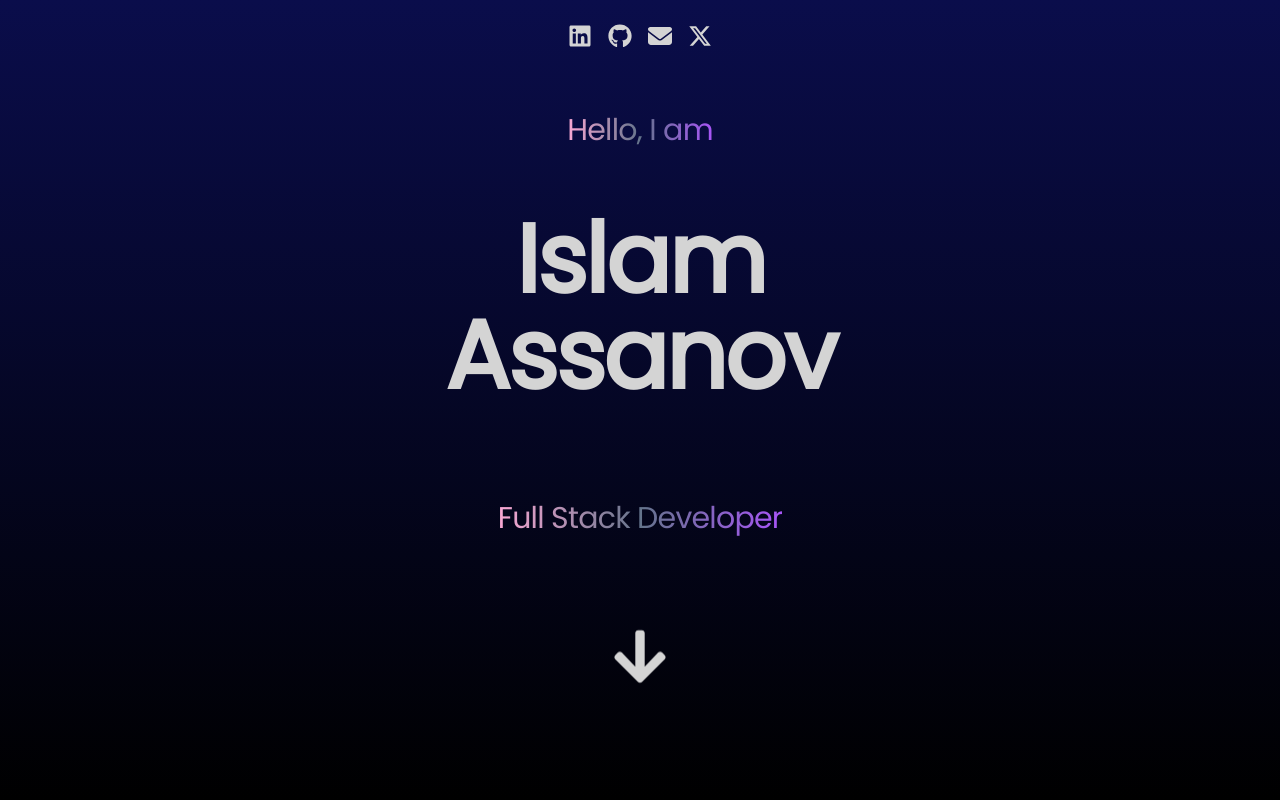
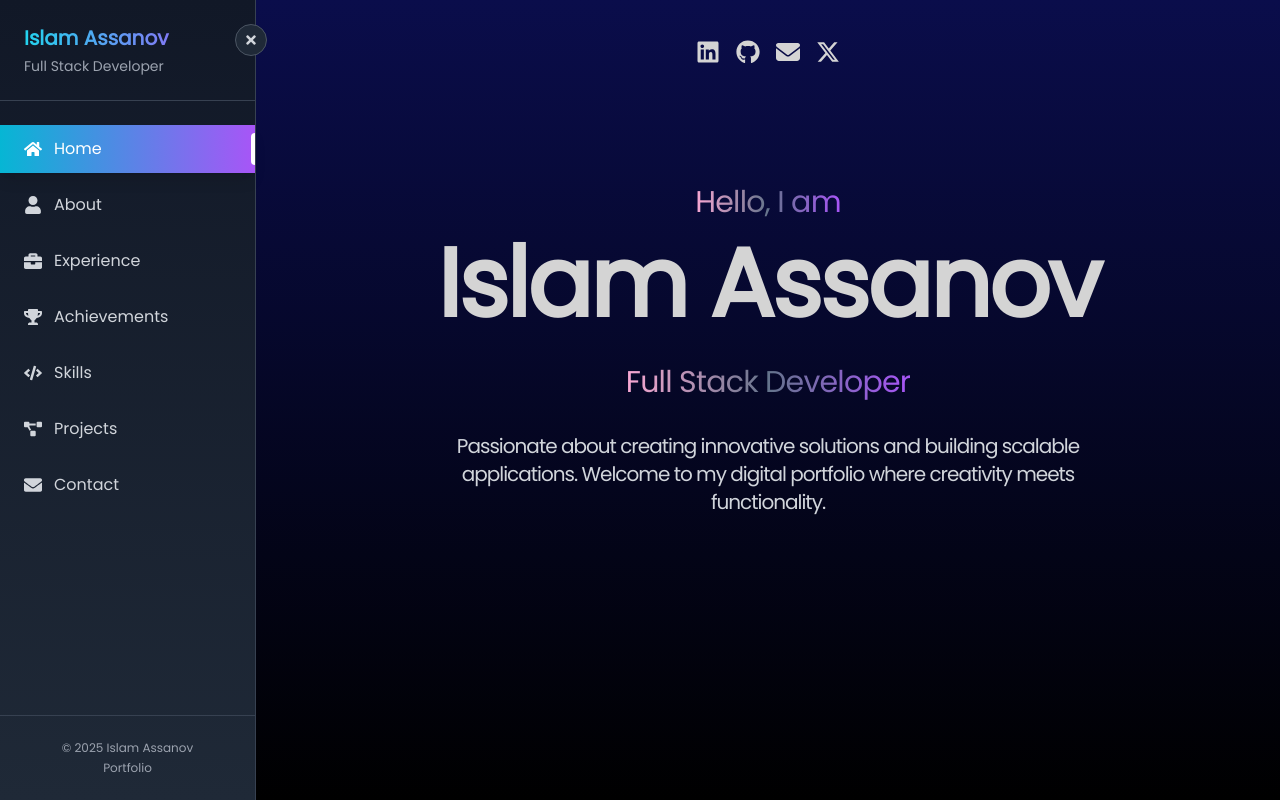
Before and after one commit to islamborghini/Portfolio, a React (Vite) app: page / in a window 1280 px wide. Shown: the top 802 px of the page. Built offline with nearby package versions, Linux system fonts and the light colour scheme; the HTML template or start-up script is replaced by a standard one.

Commit message:
added the sections on the left

```diff
--- a/src/App.jsx
+++ b/src/App.jsx
@@ -1,3 +1,4 @@
+import { useState } from "react";
 import About from "./components/About";
 import Contact from "./components/Contact";
 import Experience from "./components/Experience";
@@ -6,37 +7,57 @@ import Hero from "./components/Hero";
 import Navbar from "./components/Navbar";
 import Projects from "./components/Projects";
 import Technologies from "./components/Technologies";
-import ScrollHeader from "./components/ScrollHeader";
-import './index.css'; // Make sure to import the CSS file where you added the smooth scroll
+import Sidebar from "./components/Sidebar";
+import './index.css';
 
 const App = () => {
+  const [activeSection, setActiveSection] = useState('hero');
+
+  const renderActiveSection = () => {
+    switch (activeSection) {
+      case 'hero':
+        return <Hero />;
+      case 'about':
+        return <About />;
+      case 'experience':
+        return <Experience />;
+      case 'achievements':
+        return <Achievements />;
+      case 'technologies':
+        return <Technologies />;
+      case 'projects':
+        return <Projects />;
+      case 'contact':
+        return <Contact />;
+      default:
+        return <Hero />;
+    }
+  };
+
   return (
     <div className="overflow-x-hidden text-neutral-300 antialiased selection:bg-cyan-300 selection:text-cyan-900">
       <div className="fixed top-0 -z-10 h-full w-full">
         <div className="absolute top-0 z-[-2] h-screen w-screen bg-[radial-gradient(ellipse_80%_80%_at_50%_-20%, rgba(120,119,198,0.3), rgba(255,255,255,0))], bg-gradient-to-b from-[#0A0D4BFF] to-black"></div>
       </div>
-      <div className="container mx-auto px-8">
-        <ScrollHeader />
-        <Navbar />
-        <Hero />
-        <section id="about">
-          <About />
-        </section>
-        <section id="technologies">
-          <Technologies />
-        </section>
-        <section id="experience">
-          <Experience />
-        </section>
-        <section id="achievements">
-          <Achievements />
-        </section>
-        <section id="projects">
-          <Projects />
-        </section>
-        <section id="contact">
-          <Contact />
-        </section>
+
+      <div className="flex h-screen">
+        {/* Sidebar */}
+        <Sidebar activeSection={activeSection} setActiveSection={setActiveSection} />
+
+        {/* Main content area */}
+        <div className="flex-1 flex flex-col">
+          {/* Top navbar */}
+          <div className="px-8 py-4">
+            <Navbar />
+          </div>
+
+          {/* Content area */}
+          <div className="flex-1 overflow-y-auto px-8 pb-8">
+            <div className="max-w-6xl mx-auto">
+              {renderActiveSection()}
+            </div>
+          </div>
+        </div>
       </div>
     </div>
   );
--- a/src/components/Achievements.jsx
+++ b/src/components/Achievements.jsx
@@ -3,12 +3,12 @@ import { motion } from "framer-motion";
 
 const Achievements = () => {
   return (
-    <div className="border-neutral-900 pb-20">
+    <div className="py-10">
       <motion.h1
-        whileInView={{ opacity: 1, y: 0 }}
-        initial={{ opacity: 0, y: -100 }}
-        transition={{ duration: 0.5 }}
-        className="my-20 text-center text-4xl"
+        initial={{ opacity: 0, y: -50 }}
+        animate={{ opacity: 1, y: 0 }}
+        transition={{ duration: 0.8 }}
+        className="mb-12 text-center text-4xl"
       >
         Achievements
       </motion.h1>
--- a/src/components/Experience.jsx
+++ b/src/components/Experience.jsx
@@ -3,12 +3,12 @@ import { motion } from "framer-motion";
 
 const Experience = () => {
   return (
-    <div className="border-neutral-900 pb-4">
+    <div className="py-10">
       <motion.h1
-        whileInView={{ opacity: 1, y: 0 }}
-        initial={{ opacity: 0, y: -100 }}
-        transition={{ duration: 0.5 }}
-        className="my-20 text-center text-4xl"
+        initial={{ opacity: 0, y: -50 }}
+        animate={{ opacity: 1, y: 0 }}
+        transition={{ duration: 0.8 }}
+        className="mb-12 text-center text-4xl"
       >
         Experience
       </motion.h1>
--- a/src/components/Hero.jsx
+++ b/src/components/Hero.jsx
@@ -1,5 +1,4 @@
 import { HERO_CONTENT } from "../constants/index.js";
-import { FaArrowDown } from "react-icons/fa";
 import { motion } from "framer-motion";
 
 const container = (delay) => ({
@@ -13,10 +12,8 @@ const container = (delay) => ({
 
 const Hero = () => {
   return (
-    <div className="border-neutral-900 pb-4 lg:mb-60 lg:mt-10">
-      <div className="flex flex-wrap justify-center">
-        <div className="w-full lg:w-1/2">
-          <div className="flex flex-col items-center text-center">
+    <div className="flex items-center justify-center min-h-full py-20">
+      <div className="text-center">
         <motion.span
           variants={container(0.5)}
           initial="hidden"
@@ -29,7 +26,7 @@ const Hero = () => {
           variants={container(0)}
           initial="hidden"
           animate="visible"
-              className="pb-16 text-5xl font-bold tracking-tight lg:mt-16 lg:mb-8 lg:text-8xl"
+          className="pb-8 text-6xl font-bold tracking-tight lg:text-8xl mt-4"
         >
           Islam Assanov
         </motion.h1>
@@ -37,7 +34,7 @@ const Hero = () => {
           variants={container(0.5)}
           initial="hidden"
           animate="visible"
-              className="mb-10 bg-gradient-to-r from-pink-300 via-slate-500 to-purple-500 bg-clip-text text-3xl tracking-tight text-transparent"
+          className="bg-gradient-to-r from-pink-300 via-slate-500 to-purple-500 bg-clip-text text-3xl tracking-tight text-transparent"
         >
           Full Stack Developer
         </motion.span>
@@ -45,33 +42,11 @@ const Hero = () => {
           variants={container(1)}
           initial="hidden"
           animate="visible"
-              className="my-2 text-xl font-light py-6 tracking-tighter mt-10"
+          className="mt-8 text-xl font-light tracking-tighter text-gray-300 max-w-2xl mx-auto"
         >
-              <a href="#about">
-                <motion.span
-                  initial={{ y: 0 }}
-                  animate={{ y: 10 }}
-                  transition={{ duration: 0.5, repeat: Infinity, repeatType: "reverse" }}
-                  className="text-6xl font-black"
-                >
-                  <FaArrowDown className="animate-bounce" />
-                </motion.span>
-              </a>
-              {/*HERO_CONTENT*/}
+          Passionate about creating innovative solutions and building scalable applications.
+          Welcome to my digital portfolio where creativity meets functionality.
         </motion.p>
-          </div>
-        </div>
-        {/* <div className="w-full lg:w-1/2 lg:p-8">
-          <div className="flex justify-center">
-            <motion.img
-              initial={{ x: 100, opacity: 0 }}
-              animate={{ x: 0, opacity: 1 }}
-              transition={{ duration: 0.5, delay: 1.2 }}
-              src={profilePic}
-              alt=""
-            />
-          </div>
-        </div> */}
       </div>
     </div>
   );
--- a/src/components/Projects.jsx
+++ b/src/components/Projects.jsx
@@ -3,12 +3,12 @@ import { motion } from "framer-motion";
 
 const Projects = () => {
   return (
-    <div className="border-b border-neutral-900 pb-4">
+    <div className="py-10">
       <motion.h1
-        whileInView={{ opacity: 1, y: 0 }}
-        initial={{ opacity: 0, y: -100 }}
-        transition={{ duration: 0.5 }}
-        className="my-20 text-center text-4xl"
+        initial={{ opacity: 0, y: -50 }}
+        animate={{ opacity: 1, y: 0 }}
+        transition={{ duration: 0.8 }}
+        className="mb-12 text-center text-4xl"
       >
         Projects
       </motion.h1>
--- /dev/null
+++ b/src/components/Sidebar.jsx
@@ -0,0 +1,131 @@
+import { motion } from "framer-motion";
+import {
+  FaHome,
+  FaUser,
+  FaBriefcase,
+  FaTrophy,
+  FaCode,
+  FaProjectDiagram,
+  FaEnvelope,
+  FaBars,
+  FaTimes
+} from "react-icons/fa";
+import { useState } from "react";
+
+const Sidebar = ({ activeSection, setActiveSection }) => {
+  const [isCollapsed, setIsCollapsed] = useState(false);
+
+  const menuItems = [
+    { id: 'hero', label: 'Home', icon: FaHome },
+    { id: 'about', label: 'About', icon: FaUser },
+    { id: 'experience', label: 'Experience', icon: FaBriefcase },
+    { id: 'achievements', label: 'Achievements', icon: FaTrophy },
+    { id: 'technologies', label: 'Skills', icon: FaCode },
+    { id: 'projects', label: 'Projects', icon: FaProjectDiagram },
+    { id: 'contact', label: 'Contact', icon: FaEnvelope },
+  ];
+
+  return (
+    <motion.div
+      initial={{ x: -250 }}
+      animate={{ x: 0 }}
+      transition={{ duration: 0.5 }}
+      className={`${
+        isCollapsed ? 'w-16' : 'w-64'
+      } bg-gradient-to-b from-gray-900 to-gray-800 border-r border-gray-700 flex flex-col transition-all duration-300 relative`}
+    >
+      {/* Toggle button */}
+      <button
+        onClick={() => setIsCollapsed(!isCollapsed)}
+        className="absolute -right-3 top-6 bg-gray-800 border border-gray-600 rounded-full p-2 text-gray-300 hover:text-white hover:bg-gray-700 transition-colors z-10"
+      >
+        {isCollapsed ? <FaBars size={14} /> : <FaTimes size={14} />}
+      </button>
+
+      {/* Logo/Title area */}
+      <div className="p-6 border-b border-gray-700">
+        {!isCollapsed && (
+          <motion.div
+            initial={{ opacity: 0 }}
+            animate={{ opacity: 1 }}
+            transition={{ delay: 0.2 }}
+          >
+            <h2 className="text-xl font-bold bg-gradient-to-r from-cyan-400 to-purple-500 bg-clip-text text-transparent">
+              Islam Assanov
+            </h2>
+            <p className="text-sm text-gray-400 mt-1">Full Stack Developer</p>
+          </motion.div>
+        )}
+        {isCollapsed && (
+          <div className="w-8 h-8 bg-gradient-to-r from-cyan-400 to-purple-500 rounded-full flex items-center justify-center">
+            <span className="text-white font-bold text-sm">IA</span>
+          </div>
+        )}
+      </div>
+
+      {/* Navigation menu */}
+      <nav className="flex-1 py-6">
+        <ul className="space-y-2">
+          {menuItems.map((item) => {
+            const IconComponent = item.icon;
+            const isActive = activeSection === item.id;
+
+            return (
+              <li key={item.id}>
+                <motion.button
+                  whileHover={{ scale: 1.02 }}
+                  whileTap={{ scale: 0.98 }}
+                  onClick={() => setActiveSection(item.id)}
+                  className={`w-full flex items-center px-6 py-3 text-left transition-all duration-200 group ${
+                    isActive
+                      ? 'bg-gradient-to-r from-cyan-500 to-purple-500 text-white shadow-lg'
+                      : 'text-gray-300 hover:bg-gray-700 hover:text-white'
+                  } ${isCollapsed ? 'justify-center px-3' : ''}`}
+                >
+                  <IconComponent
+                    className={`${isCollapsed ? 'text-xl' : 'text-lg mr-3'} ${
+                      isActive ? 'text-white' : 'group-hover:text-cyan-400'
+                    }`}
+                  />
+                  {!isCollapsed && (
+                    <span className="font-medium">{item.label}</span>
+                  )}
+
+                  {/* Active indicator */}
+                  {isActive && (
+                    <motion.div
+                      layoutId="activeIndicator"
+                      className="absolute right-0 w-1 h-8 bg-white rounded-l-full"
+                    />
+                  )}
+                </motion.button>
+              </li>
+            );
+          })}
+        </ul>
+      </nav>
+
+      {/* Footer */}
+      <div className="p-6 border-t border-gray-700">
+        {!isCollapsed && (
+          <motion.div
+            initial={{ opacity: 0 }}
+            animate={{ opacity: 1 }}
+            transition={{ delay: 0.3 }}
+            className="text-xs text-gray-400 text-center"
+          >
+            <p>© 2025 Islam Assanov</p>
+            <p className="mt-1">Portfolio</p>
+          </motion.div>
+        )}
+        {isCollapsed && (
+          <div className="text-center">
+            <div className="w-2 h-2 bg-cyan-400 rounded-full mx-auto"></div>
+          </div>
+        )}
+      </div>
+    </motion.div>
+  );
+};
+
+export default Sidebar;
```
Also changed, not shown: src/components/About.jsx (+14 -9 lines), src/components/Contact.jsx (+5 -11 lines), src/components/Technologies.jsx (+96 -29 lines). Lines whose indentation alone changed are shown as unchanged.
